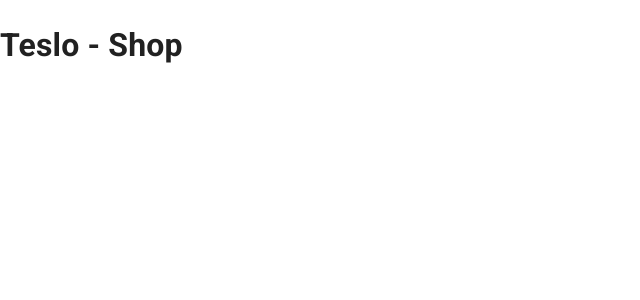
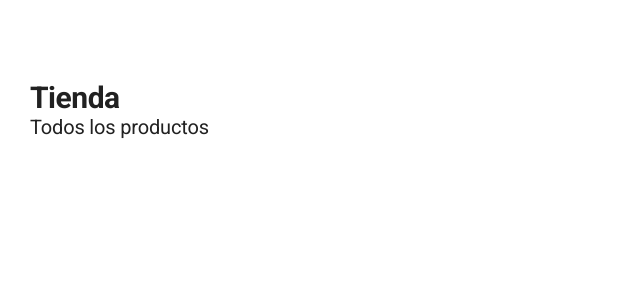
Before and after one commit to holomdev/05-teslo-shop, a Next.js app: page / in a window 1280 px wide. Shown: the top 300 px of the page, without its empty margins (0-640 px from the left). Built offline with nearby package versions, Linux system fonts and the light colour scheme.

Commit message:
ShopLayout

```diff
--- /dev/null
+++ b/components/layouts/ShopLayout.tsx
@@ -0,0 +1,46 @@
+import Head from "next/head"
+import { FunctionComponent, PropsWithChildren } from "react"
+
+interface Props {
+  title: string;
+  pageDescription: string;
+  imageFullUrl?: string;
+}
+
+export const ShopLayout: FunctionComponent<PropsWithChildren<Props>> = ({ children, title, pageDescription, imageFullUrl}) => {
+  return (
+    <>
+      <Head>
+        <title>{title}</title>
+        <meta  name="description" content={pageDescription}/>
+        <meta  name="og:title" content={title}/>
+        <meta  name="og:description" content={pageDescription}/>
+        {
+          imageFullUrl && (
+            <meta  name="og:image" content={imageFullUrl}/>
+          )
+        }
+      </Head>
+
+      <nav>
+        {/* Todo: Navbar */}
+      </nav>
+
+      {/* Todo: Sidebar */}
+
+      <main style={{
+        margin: '80px auto',
+        maxWidth: '1440px',
+        padding: '0px 30px'
+      }}>
+        {children}
+      </main>
+
+      {/* Footer */}
+      <footer>
+        {/* Todo: mi custom footer */}
+      </footer>
+
+    </>
+  )
+}
--- /dev/null
+++ b/components/layouts/index.ts
@@ -0,0 +1 @@
+export * from './ShopLayout'
--- a/pages/index.tsx
+++ b/pages/index.tsx
@@ -1,10 +1,14 @@
+
 import { NextPage } from "next"
+import { Typography } from "@mui/material"
+import { ShopLayout } from "@/components/layouts"
 
 const Home: NextPage = () => {
   return (
-    <>
-      <h1>Teslo - Shop</h1>
-    </>
+    <ShopLayout title={'Teslo-Shop - Home'} pageDescription={'Encuentra los mejores productos'}>
+      <Typography variant="h1" component="h1">Tienda</Typography>
+      <Typography variant="h2" sx={{ mb: 1}}>Todos los productos</Typography>
+    </ShopLayout>
   )
 }
  export default Home
```
